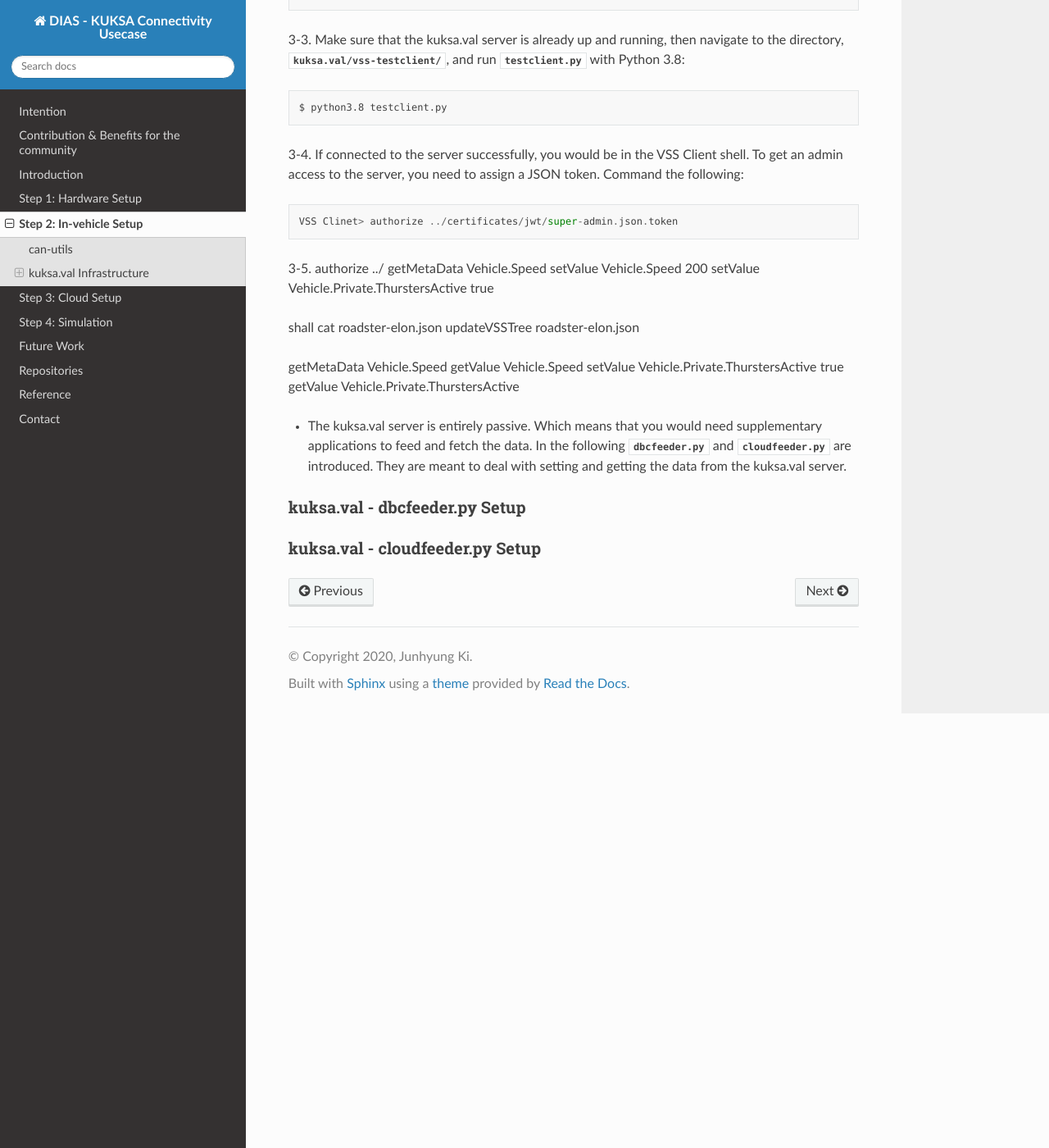
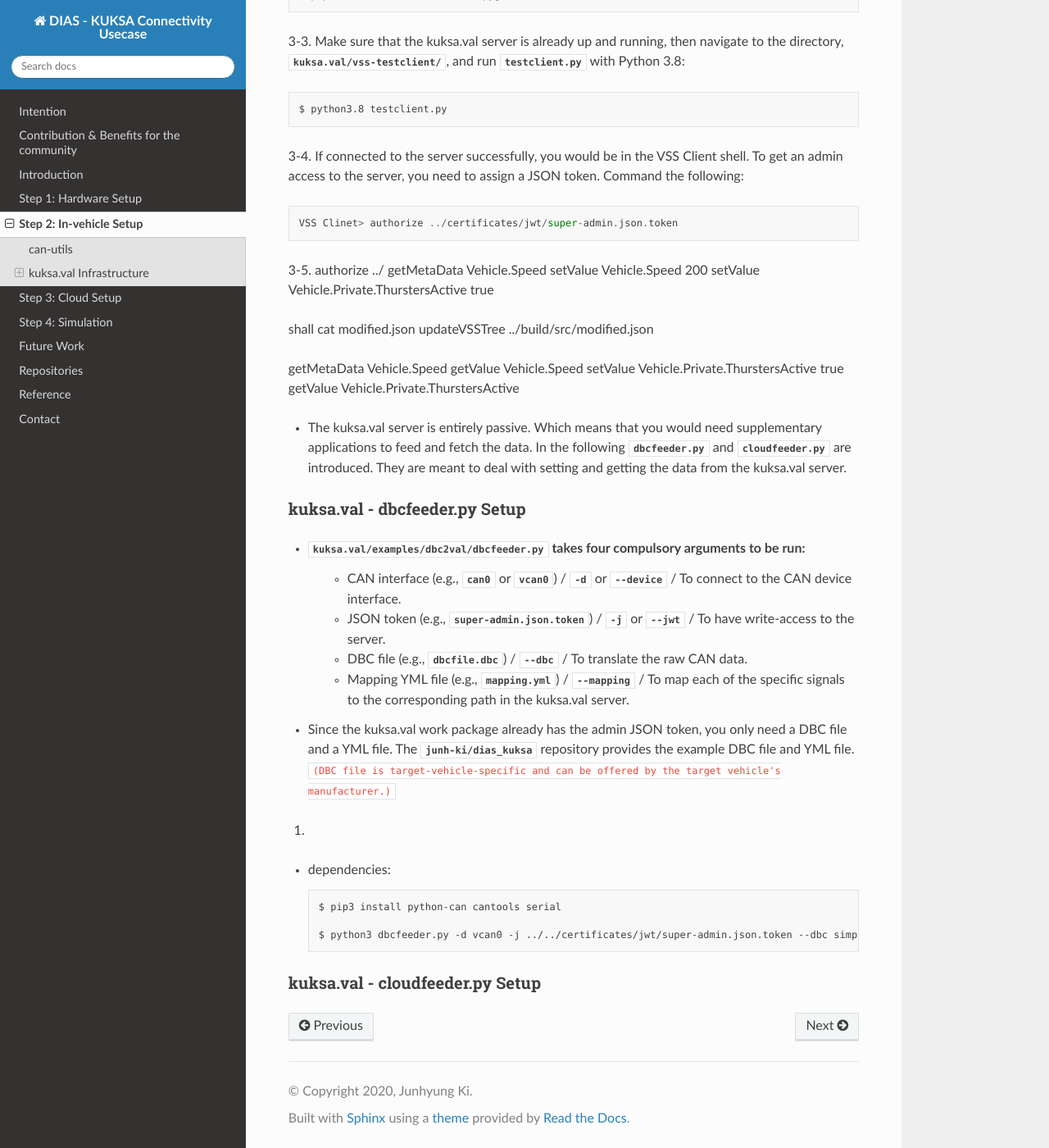
Before and after one commit to junh-ki/dias_kuksa_doc, a Sphinx documentation site: the page built from docs/source/contents/invehicle.rst, in a window 1280 px wide and 1400 px high, scrolled down 4307 px. Shown: the whole window at 82% size. Built offline with Sphinx 7.4.7 and the Read the Docs theme 2.0.0, drawn with Linux system fonts in a browser that asks for light colours; formulas are drawn with MathJax 3; cross-references to code outside the pages are shown as plain code; some of the changed text lies outside the part shown.

Commit message:
some progress

```diff
--- a/docs/source/contents/invehicle.rst
+++ b/docs/source/contents/invehicle.rst
@@ -130,7 +130,7 @@
         fi;
             cp  vss_rel_* ${DEPLOYDIR}/
 
-1-3. Now we can replace the `vehicle_signal_specification/spec` folder with the modified folder. To get the modified `spec` folder, clone the junh-ki/dias_kuksa repository::
+1-3. Now we can replace the `vehicle_signal_specification/spec` folder with the modified folder. To get the modified `spec` folder, clone the `junh-ki/dias_kuksa` repository::
 
     $ git clone https://github.com/junh-ki/dias_kuksa.git
 
@@ -153,7 +153,7 @@
 
 ##### WORK IN PROGRESS ... #####
 
-3. (Optional / You can proceed without these steps if you just want to use the VSS structure as is.) You can extend or modify the existing VSS data structure during runtime by using `kuksa.val/vss-testclient/testclient.py`. The followings describe from installing dependencies, running `testclient.py` to extending or modifying the VSS structure.
+3. :blue:`(Optional / You can proceed without these steps if you just want to use the VSS structure as is.)` You can extend or modify the existing VSS data structure during runtime by using `kuksa.val/vss-testclient/testclient.py`. The followings describe from installing dependencies, running `testclient.py` to extending or modifying the VSS structure.
 
 3-1. Install requirements (Python 3.8)::
 
@@ -179,8 +179,8 @@
 setValue Vehicle.Speed 200
 setValue Vehicle.Private.ThurstersActive true
 
-shall cat roadster-elon.json
-updateVSSTree roadster-elon.json
+shall cat modified.json
+updateVSSTree ../build/src/modified.json
 
 getMetaData Vehicle.Speed
 getValue Vehicle.Speed
@@ -194,7 +194,25 @@
 kuksa.val - dbcfeeder.py Setup
 ******************************
 
+* `kuksa.val/examples/dbc2val/dbcfeeder.py` takes four compulsory arguments to be run:
+	* CAN interface (e.g., `can0` or `vcan0`) / `-d` or `--device` / To connect to the CAN device interface.
+	* JSON token (e.g., `super-admin.json.token`) / `-j` or `--jwt` / To have write-access to the server.
+	* DBC file (e.g., `dbcfile.dbc`) / `--dbc` / To translate the raw CAN data.
+	* Mapping YML file (e.g., `mapping.yml`) / `--mapping` / To map each of the specific signals to the corresponding path in the kuksa.val server.
 
+* Since the kuksa.val work package already has the admin JSON token, you only need a DBC file and a YML file. The `junh-ki/dias_kuksa` repository provides the example DBC file and YML file. :blue:`(DBC file is target-vehicle-specific and can be offered by the target vehicle's manufacturer.)`
+
+1.
+
+
+
+
+
+* dependencies::
+
+	$ pip3 install python-can cantools serial
+
+	$ python3 dbcfeeder.py -d vcan0 -j ../../certificates/jwt/super-admin.json.token --dbc simple.dbc --mapping modified_mapping.yml
 
 
 kuksa.val - cloudfeeder.py Setup
```
